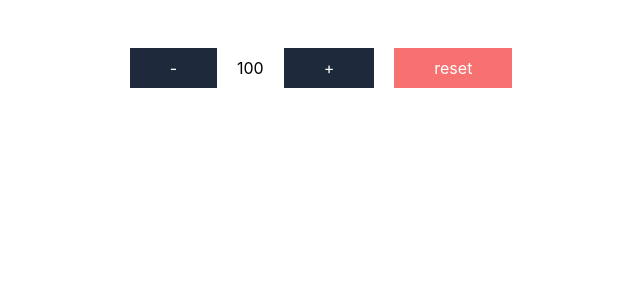
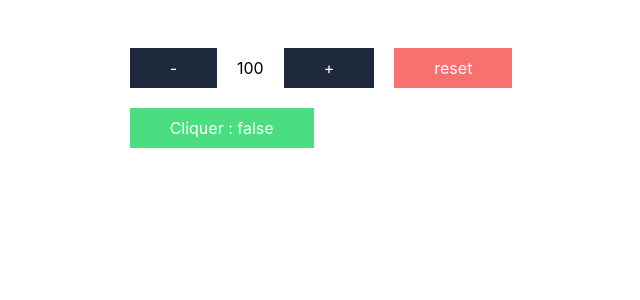
Before and after one commit to Jawad-coder10/tutorial-1, a React (Create React App) app: page / in a window 1280 px wide. Shown: the top 300 px of the page, without its empty margins (319-959 px from the left). Built offline with nearby package versions, Linux system fonts and the light colour scheme.

Commit message:
feat: useEffect executes according to active state

```diff
--- a/src/components/Counter.js
+++ b/src/components/Counter.js
@@ -2,12 +2,13 @@ import React, { useEffect, useState } from 'react'
 
 export default function Counter() {
   const [counter, setCounter]= useState(0)
+  const [active, isActive]= useState(false)
 
   useEffect(() => {
 
       setCounter(counter+100)
 
-  },[]);
+  },[active]);
 
   return (
     <>
@@ -25,6 +26,11 @@ export default function Counter() {
       className='px-10 py-2 bg-red-400 text-white'> reset </button>
     </div>
 
+    <div className='flex gap-5 items items-center mt-5'>
+      <button
+         onClick={()=>isActive(!active)}
+      className='px-10 py-2 bg-green-400 text-white'>Cliquer : {JSON.stringify(active)} </button>
+    </div>
     </>
   )
 }
--- a/src/components/Welcome.js
+++ b/src/components/Welcome.js
@@ -1,6 +1,8 @@
 import React from 'react'
 import Counter from './Counter';
 export default function Welcome() {
+
+
   return (
     <div className="flex justify-center items-center">
       <div className='m-12'>
--- a/src/output.css
+++ b/src/output.css
@@ -558,6 +558,10 @@ video {
   margin-top: 2.5rem;
 }
 
+.mt-5 {
+  margin-top: 1.25rem;
+}
+
 .flex {
   display: flex;
 }
@@ -621,6 +625,11 @@ video {
 .bg-red-400 {
   --tw-bg-opacity: 1;
   background-color: rgb(248 113 113 / var(--tw-bg-opacity, 1));
+}
+
+.bg-green-400 {
+  --tw-bg-opacity: 1;
+  background-color: rgb(74 222 128 / var(--tw-bg-opacity, 1));
 }
 
 .p-6 {
```
